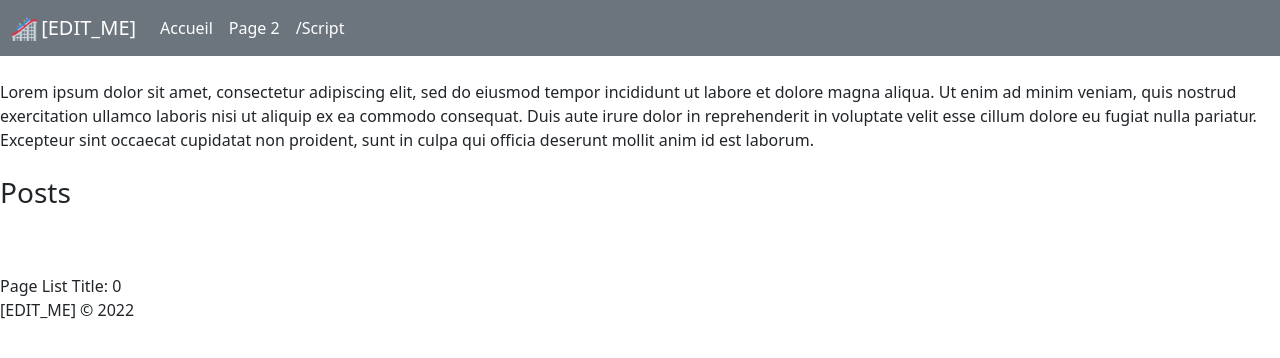
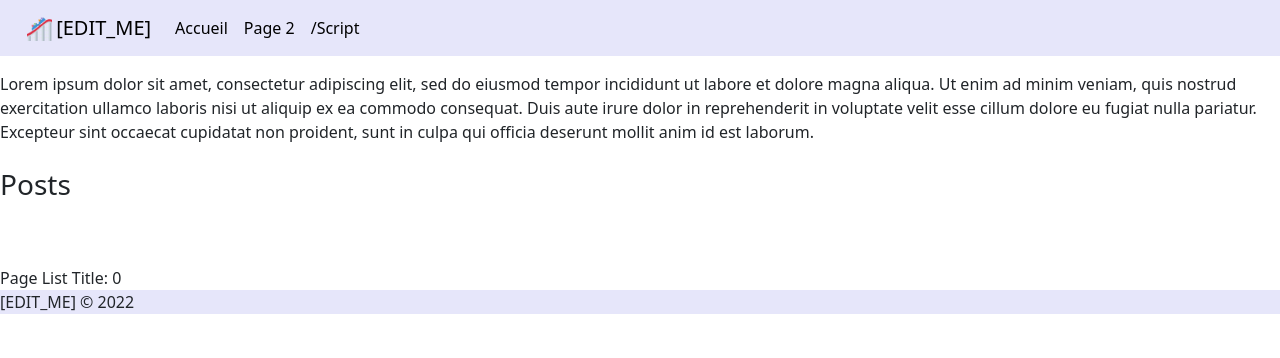
Before and after one commit to MaximeZmt/Jekyll-Nicer, a Jekyll site: the page built from index.html, in a window 1280 px wide. Shown: the top 358 px of the page. Built offline with Jekyll 4.4.1, drawn with Linux system fonts in a browser that asks for light colours.

Commit message:
modify header +footer

```diff
--- a/_config.yml
+++ b/_config.yml
@@ -5,10 +5,17 @@
 # Name shown in browser tab
 nameTab: "[EDIT_ME]"
 nameFooter: "[EDIT_ME]"
+
+# Navbar brand name
 nameTitle: "[EDIT_ME]"
-
 # Navbar image
 navbarImgPath: "favicon.png"
+# Navbar color
+colorNavbar: "#E6E6FA"
+colorNavbarText: "black"
+
+# Footer color
+footerBackgroundColor: "#E6E6FA"
 
 # Text separator that is used to delimitate which section of the post is displayed on main page
 excerpt_separator: "\n\n"
--- a/_includes/footer.html
+++ b/_includes/footer.html
@@ -1,3 +1,3 @@
-<footer>
+<footer style="background-color: {{site.footerBackgroundColor}};">
     {{ site.nameFooter }} © {{ 'now' | date: "%Y" }}
 </footer>
--- a/_includes/head.html
+++ b/_includes/head.html
@@ -5,6 +5,6 @@
 	<link href="https://cdn.jsdelivr.net/npm/bootstrap@5.1.3/dist/css/bootstrap.min.css" rel="stylesheet">
 	<script src="https://cdn.jsdelivr.net/npm/bootstrap@5.1.3/dist/js/bootstrap.bundle.min.js"></script>
 	<link rel="stylesheet" href="https://cdnjs.cloudflare.com/ajax/libs/font-awesome/4.7.0/css/font-awesome.min.css">
-	<link rel="stylesheet" href="">
+	<link rel="stylesheet" href="/assets/css/customstyle.css">
 	<link rel="shortcut icon" type="image/png" href="favicon.png">
 </head>
--- a/_includes/header.html
+++ b/_includes/header.html
@@ -1,9 +1,9 @@
 <header>
 	<!-- Navbar -->
-<nav class="navbar navbar-expand-md navbar-dark bg-secondary mb-4">
-  <div class="container-fluid">
+<nav class="navbar navbar-expand-md navbar-dark bg-secondary mb-4" style="background-color: {{ site.colorNavbar }} !important; position: fixed; top: 0; width: 100%;">
+  <div class="container-fluid" style="margin-left: 15px; margin-right: 15px;">
 	<img src="/{{ site.navbarImgPath }}" width="25px" height="25px"></img> &nbsp;
-	<a class="navbar-brand" href="#">{{ site.nameTitle }}</a>
+	<a class="navbar-brand" href="#" style="color: {{site.colorNavbarText}} !important;">{{ site.nameTitle }}</a>
 	<button class="navbar-toggler" type="button" data-bs-toggle="collapse" data-bs-target="#navbarCollapse" aria-controls="navbarCollapse" aria-expanded="false" aria-label="Toggle navigation">
 	  <span class="navbar-toggler-icon"></span>
 	</button>
@@ -12,30 +12,33 @@
 
 		{% for pages in site.html_pages %}
 		<li class="nav-item">
-			<a class="nav-link active" aria-current="page" href="{{ pages.url }}">{{ pages.title }}</a>
+			<a class="nav-link active" aria-current="page" href="{{ pages.url }}" style="color: {{site.colorNavbarText}} !important;">{{ pages.title }}</a>
 		</li>
 		{% endfor %}
 
 	  </ul>
 	  <div class="d-flex">
 		{% if site.linkedInAccount != "" %}
-		<a href="https://www.linkedin.com/in/{{ site.linkedInAccount }}/"><i class="fa fa-linkedin fa-3x social px-1 socialAdd"></i></a>
+		<a href="https://www.linkedin.com/in/{{ site.linkedInAccount }}/" style="color: {{site.colorNavbarText}} !important;"><i class="fa fa-linkedin fa-3x social px-1 socialAdd"></i></a>
 		{% endif %}
 
 		{% if site.instagramAccount != "" %}
-		<a href="https://www.instagram.com/{{ site.instagramAccount }}/"><i class="fa fa-instagram fa-3x social px-1 socialAdd"></i></a>
+		<a href="https://www.instagram.com/{{ site.instagramAccount }}/" style="color: {{site.colorNavbarText}} !important;"><i class="fa fa-instagram fa-3x social px-1 socialAdd"></i></a>
 		{% endif %}
 
 		{% if site.githubAccount != "" %}
-		<a href="https://github.com/{{ site.githubAccount }}/"><i class="fa fa-github fa-3x social px-1 socialAdd"></i></a>
+		<a href="https://github.com/{{ site.githubAccount }}/" style="color: {{site.colorNavbarText}} !important;"><i class="fa fa-github fa-3x social px-1 socialAdd"></i></a>
 		{% endif %}
 
 		{% if site.mailAccount != "" %}
-		<a href="mailto:{{ site.mailAccount }}"><i class="fa fa-envelope-square fa-3x social px-1 socialAdd"></i></a>
+		<a href="mailto:{{ site.mailAccount }}" style="color: {{site.colorNavbarText}} !important;"><i class="fa fa-envelope-square fa-3x social px-1 socialAdd"></i></a>
 		{% endif %}
 	  </div>
 	</div>
   </div>
 </nav>
+<br>
+<br>
+<br>
 <!-- End Navbar -->
 </header>
```
